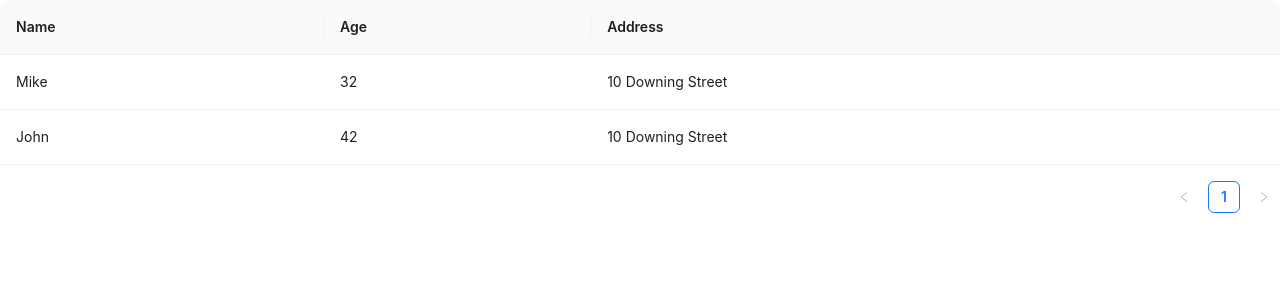
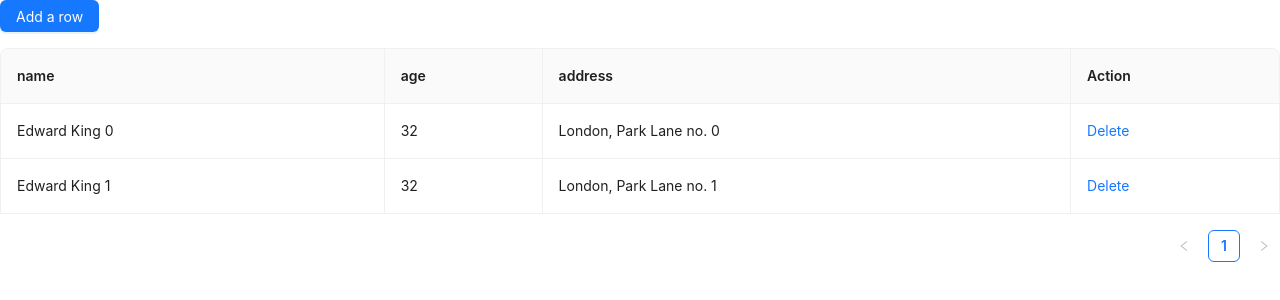
Before and after one commit to Dinara08/web-joy, a React (Create React App) app: page / in a window 1280 px wide. Shown: the top 300 px of the page. Built offline with nearby package versions, Linux system fonts and the light colour scheme.

Commit message:
create table

```diff
--- a/src/App.js
+++ b/src/App.js
@@ -1,43 +1,192 @@
-import React from 'react';
-import { Table } from 'antd';
+import React, { useContext, useEffect, useRef, useState } from 'react';
+import { Button, Form, Input, Popconfirm, Table } from 'antd';
 
-const dataSource = [
+const EditableContext = React.createContext(null);
+
+const EditableRow = ({ index, ...props }) => {
+   const [form] = Form.useForm();
+   return (
+      <Form form={form} component={false}>
+         <EditableContext.Provider value={form}>
+            <tr {...props} />
+         </EditableContext.Provider>
+      </Form>
+   );
+};
+
+const EditableCell = ({ title, editable, children, dataIndex, record, handleSave, ...restProps }) => {
+   const [editing, setEditing] = useState(false);
+   const inputRef = useRef(null);
+   const form = useContext(EditableContext);
+   useEffect(() => {
+      if (editing) {
+         inputRef.current.focus();
+      }
+   }, [editing]);
+   const toggleEdit = () => {
+      setEditing(!editing);
+      form.setFieldsValue({
+         [dataIndex]: record[dataIndex],
+      });
+   };
+
+   const save = async () => {
+      try {
+         const values = await form.validateFields();
+         toggleEdit();
+         handleSave({
+            ...record,
+            ...values,
+         });
+      } catch (errInfo) {
+         console.log('Save failed:', errInfo);
+      }
+   };
+
+   let childNode = children;
+   if (editable) {
+      childNode = editing ? (
+         <Form.Item
+            style={{
+               margin: 0,
+            }}
+            name={dataIndex}
+            rules={[
+               {
+                  required: true,
+                  message: `${title} is required.`,
+               },
+            ]}
+         >
+            <Input ref={inputRef} onPressEnter={save} onBlur={save} />
+         </Form.Item>
+      ) : (
+         <div
+            className='editable-cell-value-wrap'
+            style={{
+               paddingRight: 24,
+            }}
+            onClick={toggleEdit}
+         >
+            {children}
+         </div>
+      );
+   }
+   return <td {...restProps}>{childNode}</td>;
+};
+
+const App = () => {
+   const [dataSource, setDataSource] = useState([
+      {
+         key: '0',
+         name: 'Edward King 0',
+         age: '32',
+         address: 'London, Park Lane no. 0',
+      },
       {
          key: '1',
-      name: 'Mike',
-      age: 32,
-      address: '10 Downing Street',
+         name: 'Edward King 1',
+         age: '32',
+         address: 'London, Park Lane no. 1',
+      },
+   ]);
+
+   const [count, setCount] = useState(2);
+   const handleDelete = key => {
+      const newData = dataSource.filter(item => item.key !== key);
+      setDataSource(newData);
+   };
+
+   const defaultColumns = [
+      {
+         title: 'name',
+         dataIndex: 'name',
+         width: '30%',
+         editable: true,
       },
       {
-      key: '2',
-      name: 'John',
-      age: 42,
-      address: '10 Downing Street',
+         title: 'age',
+         dataIndex: 'age',
+      },
+      {
+         title: 'address',
+         dataIndex: 'address',
+      },
+      {
+         title: 'Action',
+         dataIndex: 'operation',
+         render: (_, record) =>
+            dataSource.length >= 1 ? (
+               <Popconfirm title='Sure to delete?' onConfirm={() => handleDelete(record.key)}>
+                  <a>Delete</a>
+               </Popconfirm>
+            ) : null,
       },
    ];
 
-const columns = [
-   {
-      title: 'Name',
-      dataIndex: 'name',
-      key: 'name',
+   const handleAdd = () => {
+      const newData = {
+         key: count,
+         name: `Edward King ${count}`,
+         age: '32',
+         address: `London, Park Lane no. ${count}`,
+      };
+      setDataSource([...dataSource, newData]);
+      setCount(count + 1);
+   };
+
+   const handleSave = row => {
+      const newData = [...dataSource];
+      const index = newData.findIndex(item => row.key === item.key);
+      const item = newData[index];
+      newData.splice(index, 1, {
+         ...item,
+         ...row,
+      });
+      setDataSource(newData);
+   };
+
+   const components = {
+      body: {
+         row: EditableRow,
+         cell: EditableCell,
       },
-   {
-      title: 'Age',
-      dataIndex: 'age',
-      key: 'age',
-   },
-   {
-      title: 'Address',
-      dataIndex: 'address',
-      key: 'address',
-   },
-];
+   };
 
-const App = () => {
+   const columns = defaultColumns.map(col => {
+      if (!col.editable) {
+         return col;
+      }
+      return {
+         ...col,
+         onCell: record => ({
+            record,
+            editable: col.editable,
+            dataIndex: col.dataIndex,
+            title: col.title,
+            handleSave,
+         }),
+      };
+   });
+
    return (
       <div className='App'>
-         <Table dataSource={dataSource} columns={columns} />
+         <Button
+            onClick={handleAdd}
+            type='primary'
+            style={{
+               marginBottom: 16,
+            }}
+         >
+            Add a row
+         </Button>
+         <Table
+            components={components}
+            rowClassName={() => 'editable-row'}
+            bordered
+            dataSource={dataSource}
+            columns={columns}
+         />
       </div>
    );
 };
```
Lines whose indentation alone changed are shown as unchanged.
